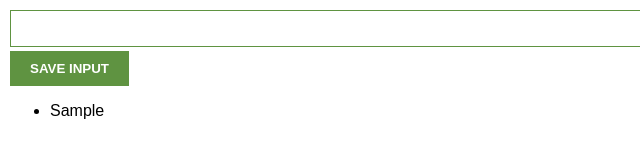
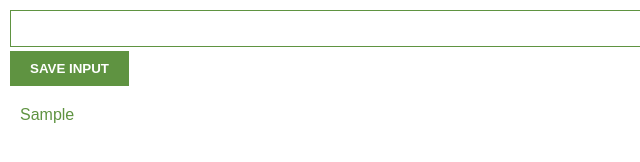
Before and after one commit to ardakoc/chrome-extension-input-saver, a plain HTML site: page index.html in a window 1280 px wide. Both pictures are taken after typing "Sample" into the empty fields and a click on the button "SAVE INPUT". Shown: the full height of the page, 0-640 px from the left. Drawn offline with Linux system fonts and the light colour scheme.

Commit message:
styled input list.

```diff
--- a/index.css
+++ b/index.css
@@ -1,7 +1,7 @@
 body {
   margin: 0;
   padding: 10px;
-  font-family: Arial, Helvetica, sans-serif;
+  font-family: Ubuntu, Arial, Helvetica, sans-serif;
 }
 
 /*
@@ -28,3 +28,14 @@ button {
   font-weight: 700;
   padding: 10px 20px;
 }
+
+ul {
+  list-style: none;
+  margin-top: 20px;
+  padding-left: 10px;
+}
+
+li {
+  margin-top: 5px;
+  color: #5f9341;
+}
```
